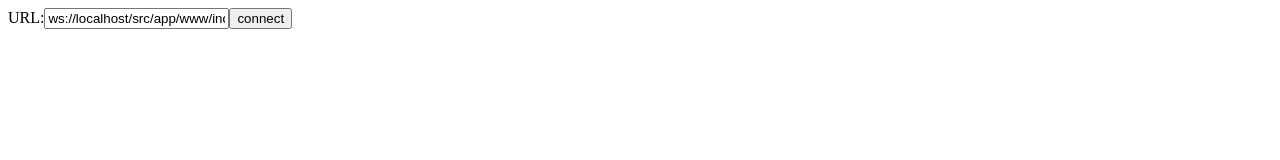
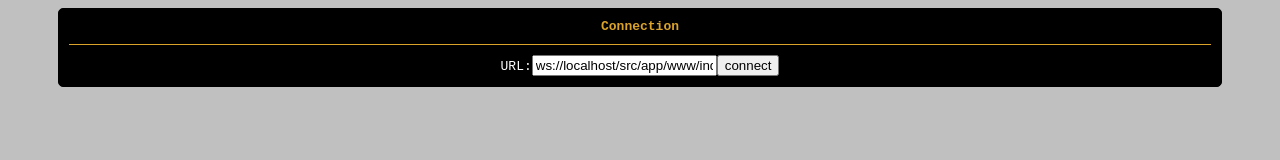
Before and after one commit to falk-werner/webfuse, a plain HTML site: page src/app/www/index.html in a window 1280 px wide. Drawn offline with Linux system fonts and the light colour scheme.

Commit message:
added some css

```diff
--- a/src/app/www/index.html
+++ b/src/app/www/index.html
@@ -1,13 +1,22 @@
 <html>
 <head>
-	<title>LWS Example</title>
-	<meta charset='UTF-8' />
-	<script type='text/javascript' src='js/connection.js'></script>
-	<script type='text/javascript' src='js/connection_view.js'></script>
-	<script type='text/javascript' src='js/filesystem.js'></script>
-	<script type='text/javascript' src='js/filesystem_handler.js'></script>
-	<script type='text/javascript' src='js/startup.js'></script>
+    <title>LWS Example</title>
+    <meta charset="UTF-8">
+    <link rel="stylesheet" type="text/css" href="style/main.css">
+    <script type="text/javascript" src="js/connection.js"></script>
+    <script type="text/javascript" src="js/connection_view.js"></script>
+    <script type="text/javascript" src="js/filesystem.js"></script>
+    <script type="text/javascript" src="js/filesystem_handler.js"></script>
+    <script type="text/javascript" src="js/startup.js"></script>
 </head>
 <body>
+
+<div class="page">
+    <div class="window">
+        <div class="title">Connection</div>
+        <div id="connection"></div>
+    </div>
+</div>
+
 </body>
 </html>
--- a/src/app/www/js/startup.js
+++ b/src/app/www/js/startup.js
@@ -43,8 +43,7 @@ function onmessage(message) {
 function startup() {
     let connection = new Connection();
     let connectionView = new ConnectionView(connection);
-    let body = document.querySelector("body");
-    body.appendChild(connectionView.element);
+    document.getElementById('connection').appendChild(connectionView.element);
 
     let fs = new FileSystem({
         mode: 0755,
--- /dev/null
+++ b/src/app/www/style/main.css
@@ -0,0 +1,46 @@
+html, body {
+    font-family: monospace;
+    background-color: #c0c0c0;
+}
+
+.page {
+    margin-left: 50px;
+    margin-right: 50px;
+    width: auto;
+}
+
+.window {
+    border: 1px solid black;
+    background-color: black;
+    border-radius: 5px;
+    padding: 10px;
+    margin-bottom: 25px;
+    color: white;
+}
+
+.window .title {
+    text-align: center;
+    color: #dba329;
+    font-weight: bold;
+    padding-bottom: 10px;
+    margin-bottom: 10px;
+    border-bottom: 1px solid #dba329;
+}
+
+.commands {
+    text-align: right;
+}
+
+.content {
+    column-count: 2;
+    column-width: 50%;
+}
+
+.content > div {
+    display: inline-block;
+    width: 100%;
+}
+
+#connection {
+    text-align: center;
+}
```
